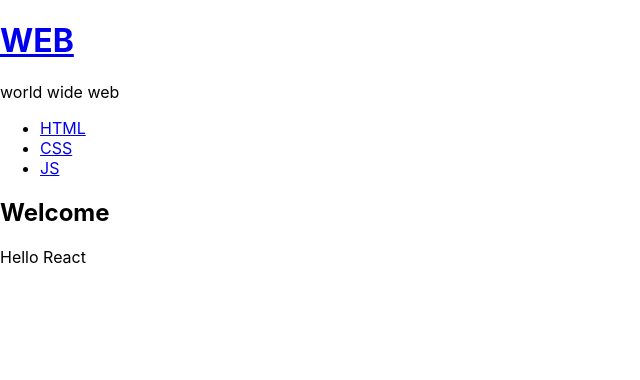
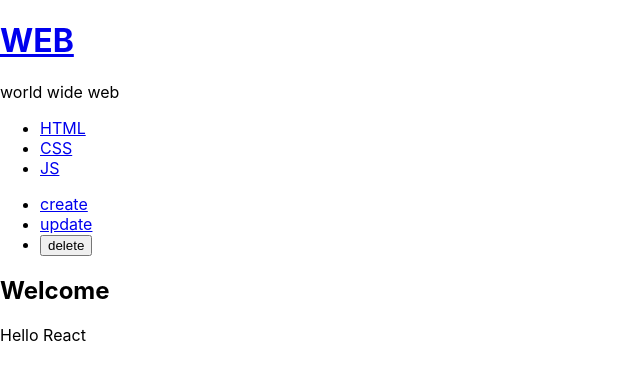
Before and after one commit to brightmeaning/react-app, a React (Create React App) app: page / in a window 1280 px wide. Shown: the top 380 px of the page, without its empty margins (0-640 px from the left). Built offline with nearby package versions, Linux system fonts and the light colour scheme.

Commit message:
mode change & Create contents

```diff
--- a/src/App.js
+++ b/src/App.js
@@ -1,12 +1,15 @@
 import { Component } from 'react';
 
-import Content from './components/Content';
+import ReadContent from './components/ReadContent';
+import CreateContent from './components/CreateContent';
 import Subject from "./components/Subject";
 import TOC from "./components/TOC";
+import Control from "./components/Control"
 
 class App extends Component {
   constructor(props){
     super(props);
+    this.max_content_id = 3;
     this.state = {
       mode:'welcome',
       selected_content_id:2,
@@ -21,10 +24,11 @@
   }
  render(){
    console.log('app render');
-   var _title, _desc = null;
+   var _title, _desc, _article = null;
    if(this.state.mode === 'welcome'){
       _title = this.state.welcome.title;
       _desc = this.state.welcome.desc;
+      _article = <ReadContent title={_title} desc={_desc}></ReadContent>
    }else if (this.state.mode ==='read'){
      var i = 0;
      while(i< this.state.contents.length){
@@ -38,6 +42,23 @@
      }
     //  _title = this.state.contents[0].title;
     //  _desc = this.state.contents[0].desc;
+    _article = <ReadContent title={_title} desc={_desc}></ReadContent>
+   }else if (this.state.mode ==='create'){
+    _article = <CreateContent onSubmit={function(_title,_desc){
+      //add content to this.state.contents
+      this.max_content_id = this.max_content_id + 1;
+      // this.state.contents.push(
+      // {id:this.max_content_id, title:{_title}, desc:{_desc}});
+      // this.setState({
+      //   contents: this.state.contents
+      // });
+      var _contents = this.state.contents.concat(
+        {id:this.max_content_id, title:_title, desc:_desc}
+      );
+        this.setState({
+          contents:_contents
+        });
+    }.bind(this)}></CreateContent>
    }
    return(
      <div className="App">
@@ -56,7 +77,14 @@
           });
        }.bind(this)}
        data={this.state.contents}></TOC>
-       <Content title={_title} desc={_desc}></Content>
+       <Control onChangeMode={function(_mode){
+          this.setState({
+            mode: _mode
+          });
+       }.bind(this)}></Control>
+       {/* 가변적으로 변형 */}
+       {/* <ReadContent title={_title} desc={_desc}></ReadContent> */}
+       {_article}
      </div>
    );
  }
--- /dev/null
+++ b/src/components/Control.js
@@ -0,0 +1,26 @@
+import { Component } from 'react';
+
+class Control extends Component{
+    render(){
+      return(
+
+        <ul>
+         <li><a href="/create" onClick={function(e){
+           e.preventDefault();
+           this.props.onChangeMode('create');
+         }.bind(this)}>create</a></li>
+         <li><a href="/update" onClick={function(e){
+           e.preventDefault();
+           this.props.onChangeMode('update');
+         }.bind(this)}>update</a></li>
+         <li><input onClick={function(e){
+           e.preventDefault();
+           this.props.onChangeMode('delete');
+         }.bind(this)} type="button" value="delete"></input></li>
+       </ul>
+
+      );
+    }
+  }
+
+  export default Control;
--- /dev/null
+++ b/src/components/CreateContent.js
@@ -0,0 +1,32 @@
+import { Component } from 'react';
+
+
+class CreateContent extends Component{
+  render(){
+    return(
+      <article>
+        <h1>Create</h1>
+        <form action="/create_process" method="post"
+          onSubmit={function(e){
+            e.preventDefault();
+          this.props.onSubmit(
+            e.target.title.value,
+            e.target.desc.value
+          );
+
+          }.bind(this)}>
+            <p><input type="text" name="title" placeholder="title"></input></p>
+            <p>
+              <textarea name="desc" placeholder="description">
+              </textarea>
+            </p>
+            <p>
+              <input type="submit"></input>
+            </p>
+        </form>
+      </article>
+    );
+  }
+}
+
+export default CreateContent;
--- a/src/components/Content.js
+++ b/src/components/ReadContent.js
@@ -1,9 +1,8 @@
 import { Component } from 'react';
 
 
-class Content extends Component{
+class ReadContent extends Component{
   render(){
-      console.log('Content render');
     return(
       <article>
         <h1>{this.props.title}</h1>
@@ -13,4 +12,4 @@
   }
 }
 
-export default Content;
+export default ReadContent;
```
